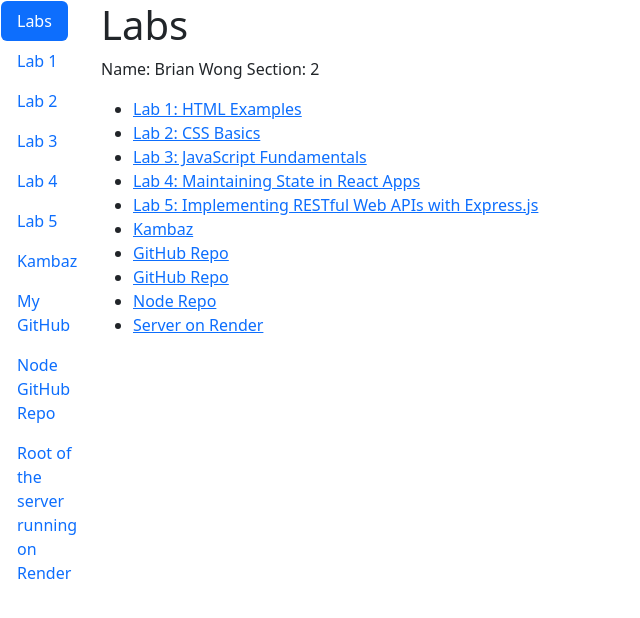
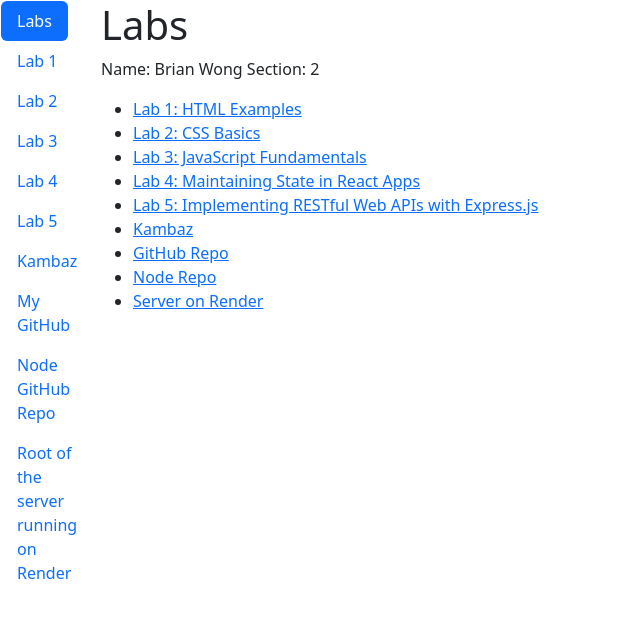
Before and after one commit to wong-bria/kambaz-next-js, a Next.js app: page /labs in a window 1280 px wide. Shown: the top 618 px of the page, without its empty margins (0-640 px from the left). Built offline with nearby package versions, Linux system fonts and the light colour scheme.

Commit message:
fix: removed extra link

```diff
--- a/app/labs/page.tsx
+++ b/app/labs/page.tsx
@@ -46,14 +46,6 @@ export default function labs() {
         </li>
         <li>
           <Link
-            href="https://github.com/wong-bria/kambaz-next-js"
-            id="wd-github"
-          >
-            GitHub Repo
-          </Link>
-        </li>
-        <li>
-          <Link
             href="https://github.com/wong-bria/kambaz-node-server-app"
             id="wd-node-repo"
           >
```
